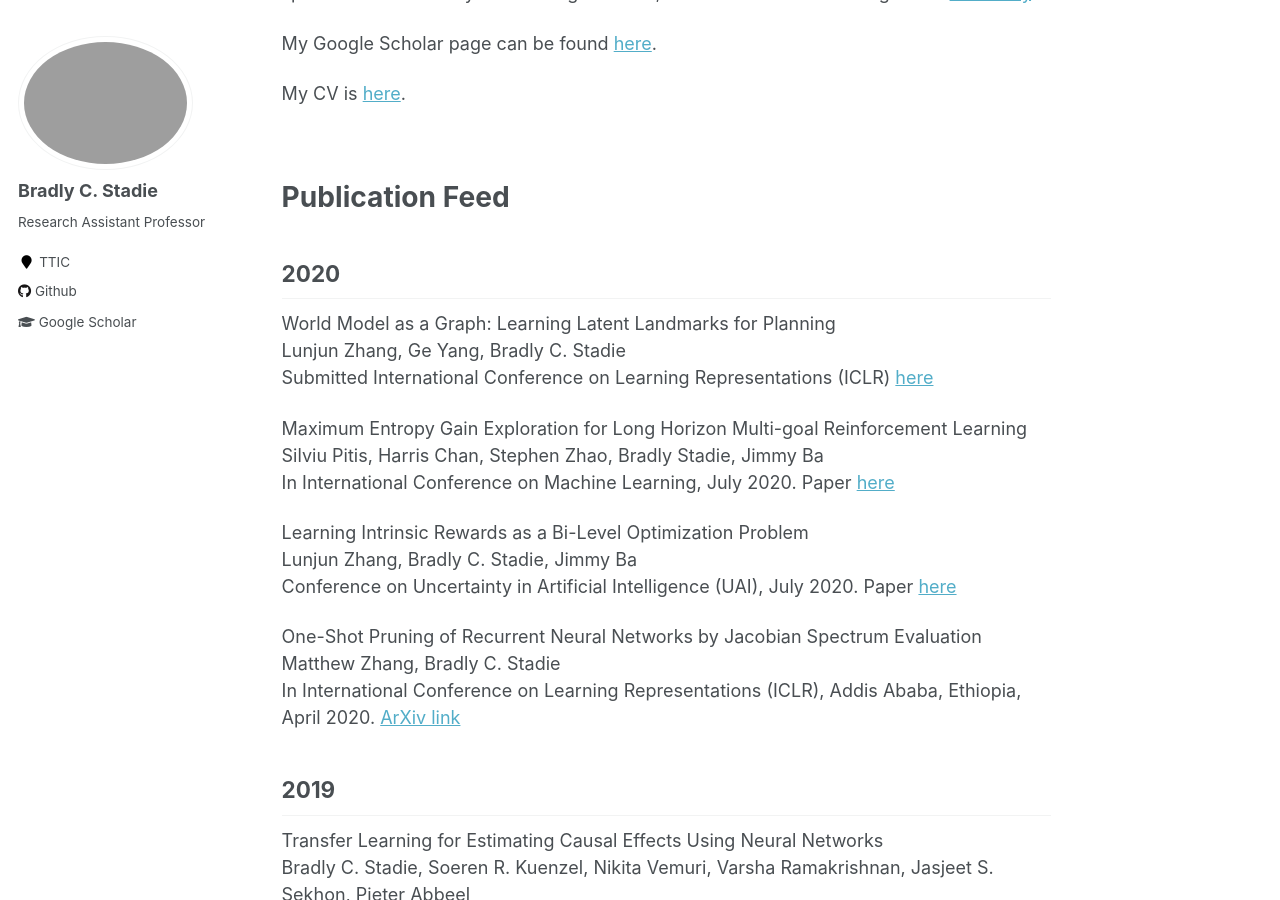
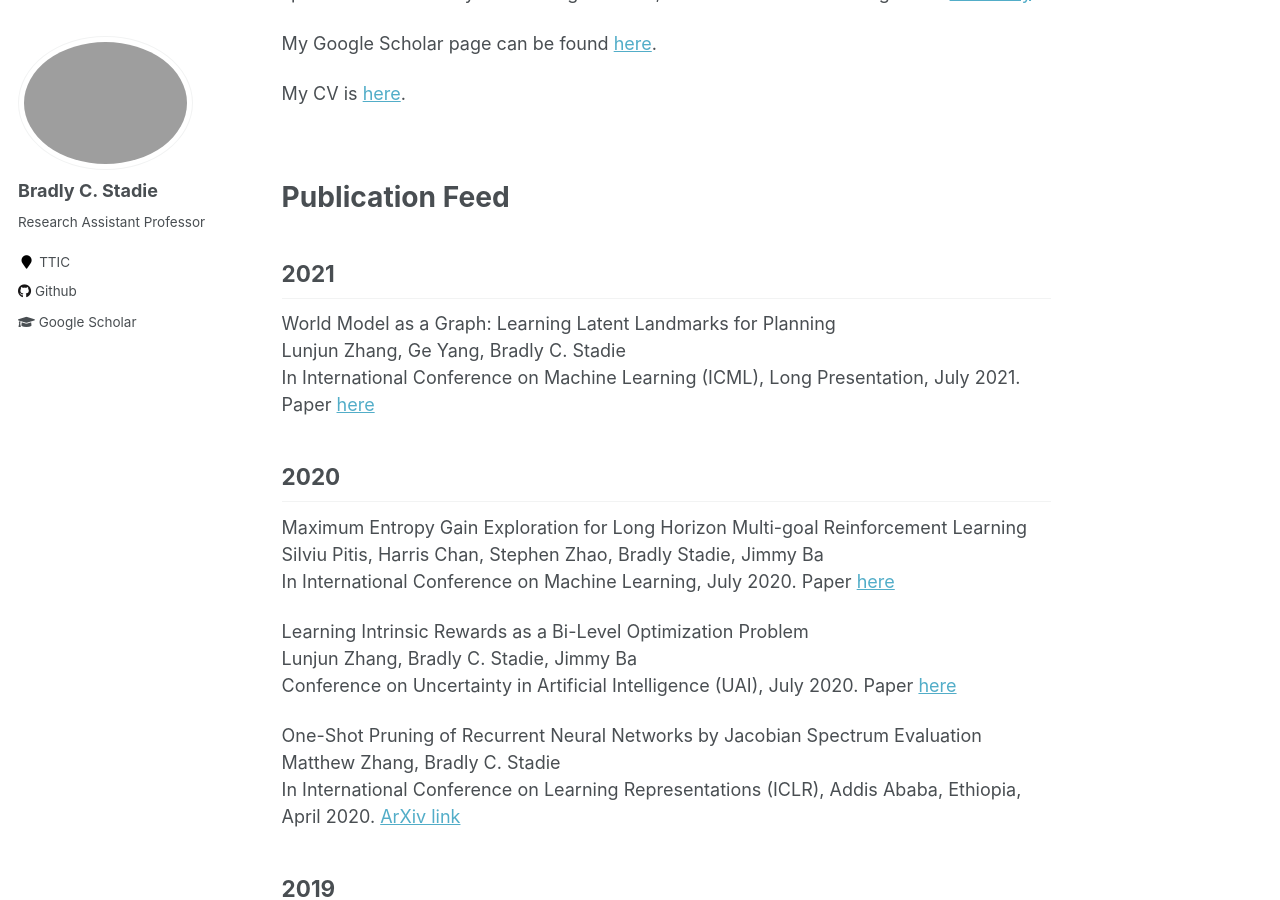
Before and after one commit to bstadie/bstadie.github.io, a Jekyll site: the page built from _pages/about.md, in a window 1280 px wide and 900 px high, scrolled down 413 px. Built offline with Jekyll 4.4.1, drawn with Linux system fonts in a browser that asks for light colours.

Commit message:
Updating site with new photo and new paper

```diff
--- a/_pages/about.md
+++ b/_pages/about.md
@@ -40,13 +40,15 @@ My CV is [here](files/bstadie_cv.pdf).
 Publication Feed
 ======
 
+2021
+---------------
+World Model as a Graph: Learning Latent Landmarks for Planning
+Lunjun Zhang, Ge Yang, Bradly C. Stadie
+In International Conference on Machine Learning (ICML), Long Presentation, July 2021. Paper [here](https://arxiv.org/pdf/2011.12491.pdf)
+
 
 2020
 ---------------
-
-World Model as a Graph: Learning Latent Landmarks for Planning
-Lunjun Zhang, Ge Yang, Bradly C. Stadie
-Submitted International Conference on Learning Representations (ICLR) [here](https://openreview.net/pdf?id=1NRMmEUyXMu)
 
 Maximum Entropy Gain Exploration for Long Horizon Multi-goal Reinforcement Learning
 Silviu Pitis, Harris Chan, Stephen Zhao, Bradly Stadie, Jimmy Ba
```
Also changed, not shown: 2 other files.
